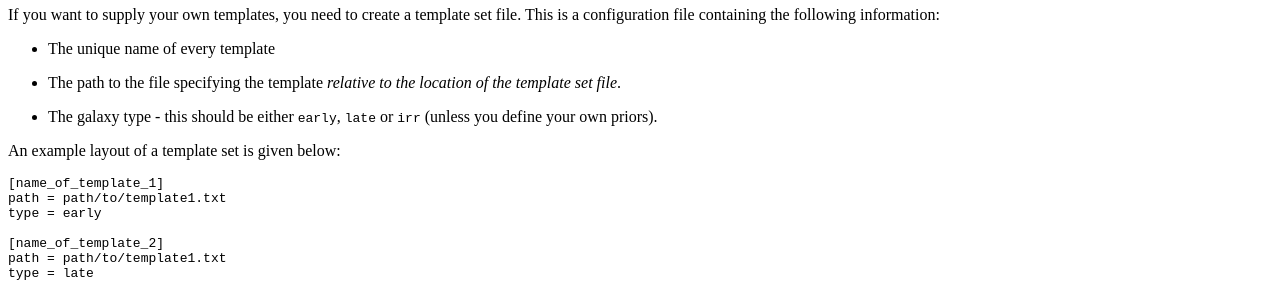
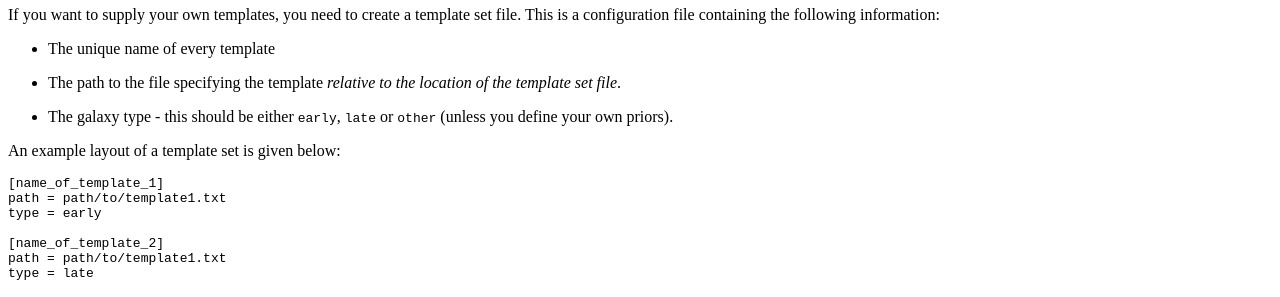
Before and after one commit to danmichaeljones/blendz, a Sphinx documentation site: the page built from docs/source/specifyTemplates.rst, in a window 1280 px wide. Shown: the part 910-1207 px from the top of the page. Built offline with Sphinx 7.4.7 and the Read the Docs theme 2.0.0, drawn with Linux system fonts in a browser that asks for light colours.

Commit message:
Renamed irr -> other so that early/late/irr order is same with new alphabetical sorting

```diff
--- a/docs/source/newPriors.rst
+++ b/docs/source/newPriors.rst
@@ -47,7 +47,7 @@ A few things to note:
 
 - The ``**kwargs`` get passed by ``ModelBase`` to ``Configuration``, allowing you to edit the settings of your class (and of the flux responses it contains from ``ModelBase``) using keyword arguments.
 
-- The ``template_type`` argument passed to ``lnTemplatePrior`` and ``lnRedshiftPrior`` is a string specifying the template type as defined in the template set file. While the default priors are only defined for ``"early"``, ``"late"`` and ``"irr"`` types, you can support any types your templates use - you need to define your priors for at least these three if you use the default templates.
+- The ``template_type`` argument passed to ``lnTemplatePrior`` and ``lnRedshiftPrior`` is a string specifying the template type as defined in the template set file. While the default priors are only defined for ``"early"``, ``"late"`` and ``"other"`` types, you can support any types your templates use - you need to define your priors for at least these three if you use the default templates.
 
 - The ``redshift``, ``magnitude`` and ``component_ref_mag`` arguments passed to natural-log prior functions are floats, while the ``redshifts`` argument in ``correlationFunction`` is a 1D ``numpy`` array.
 
--- a/docs/source/specifyTemplates.rst
+++ b/docs/source/specifyTemplates.rst
@@ -44,7 +44,7 @@ is a configuration file containing the following information:
 
 - The path to the file specifying the template *relative to the location of the template set file*.
 
-- The galaxy type - this should be either ``early``, ``late`` or ``irr`` (unless you define your own priors).
+- The galaxy type - this should be either ``early``, ``late`` or ``other`` (unless you define your own priors).
 
 An example layout of a template set is given below:
 
```
Also changed, not shown: 7 other files.
